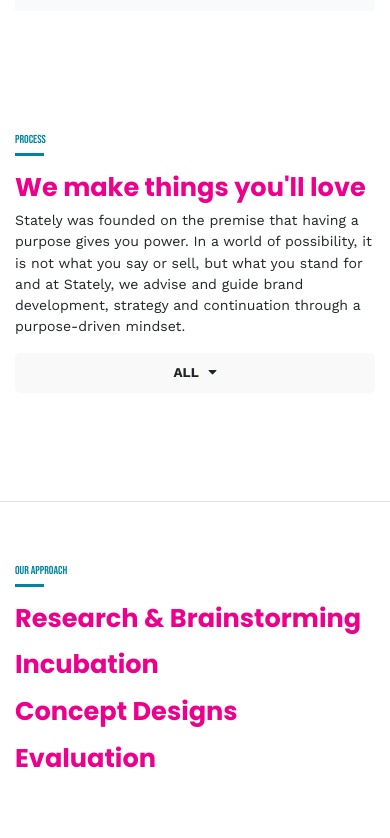
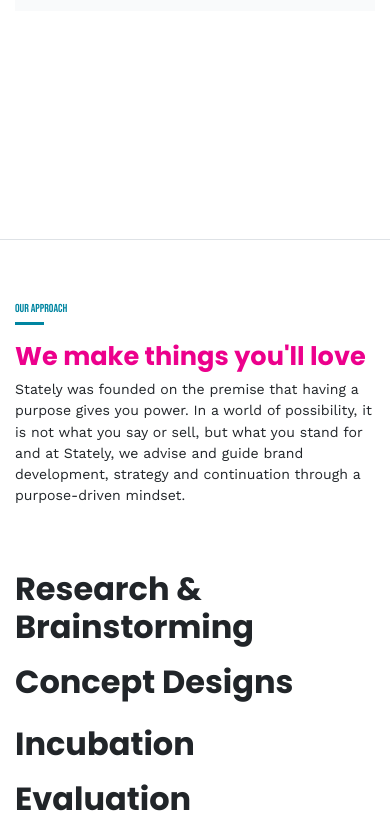
Before and after one commit to RussyCG/StatelyWeb, a website: page assets/index.html in a window 390 px wide. Shown: the part 5646-6484 px from the top of the page. Drawn offline with nearby package versions, Linux system fonts and the light colour scheme; animation ran at ten frames a second.

Commit message:
Our Approach

```diff
--- a/assets/index.html
+++ b/assets/index.html
@@ -509,10 +509,10 @@
                   <!-- row start -->
                   <div class="col-lg-4">
                      <div class="page-head mb-5">
-                        <span class="page-caption">Process</span>
+                        <!--<span class="page-caption">Process</span>
                         <h2 class="mt-3">We make things you&#039;ll love</h2>
                         <p>Stately was founded on the premise that having a purpose gives you power. In a world of possibility, it is not what you say or sell, but what you stand for and at Stately, we advise and guide brand development, strategy and continuation through a purpose-driven mindset.</p>
-                        <span class="portfolio_tabs_toogle d-md-none" data-active="all"></span>
+                        <span class="portfolio_tabs_toogle d-md-none" data-active="all"></span>-->
                         <!--<ul class="portfolio-tabs clearfix" >
                            <li class="filter active" data-filter="*"> All </li>
                            <li class="filter" data-filter=".ux-ui-design">UX/UI Design</li>
@@ -560,26 +560,32 @@
             <!-- Portfolio Modal HTML END-->
          </section>
          <!--/Process-->
-
-         <section id="portfolio" class="ps-section burger border-bottom">
+         <!---Approach-->
+         <section id="approach" class="ps-section burger border-bottom">
             <div class="container">
                <div class="row flex-item-stretch">
                   <!-- row start -->
-                  <div class="col-lg-4">
-                     <div class="page-head mb-5">
-                        <span class="page-caption">Our Approach</span>
+                    <div class="col-lg-4">
+                        <div class="page-head mb-5">
+                            <span class="page-caption">Our Approach</span>
+                            <h2 class="mt-3">We make things you&#039;ll love</h2>
+                            <p>Stately was founded on the premise that having a purpose gives you power. In a world of possibility, it is not what you say or sell, but what you stand for and at Stately, we advise and guide brand development, strategy and continuation through a purpose-driven mindset.</p>
+                        </div>
+                    </div>
+                    <div class="col-md-4">
                         <h2 class="mt-3">Research & Brainstorming </h2>
+                        <h2 class="mt-3">Concept Designs  </h2>
+                    </div>
+                    <div class="col-md-4">
                         <h2 class="mt-3">Incubation </h2>
-                        <h2 class="mt-3">Concept Designs  </h2>
                         <h2 class="mt-3">Evaluation </h2>
+                    </div>
 
-                     </div>
-                  </div>
+                </div>
                   <!--/col-4-->
 
                </div>
                <!-- /row -->
-            </div>
             <!-- /container -->
             <!-- Portfolio Modal HTML -->
             <div  class="modal port_modal" id="portfolioModal"  role="dialog" >
```
